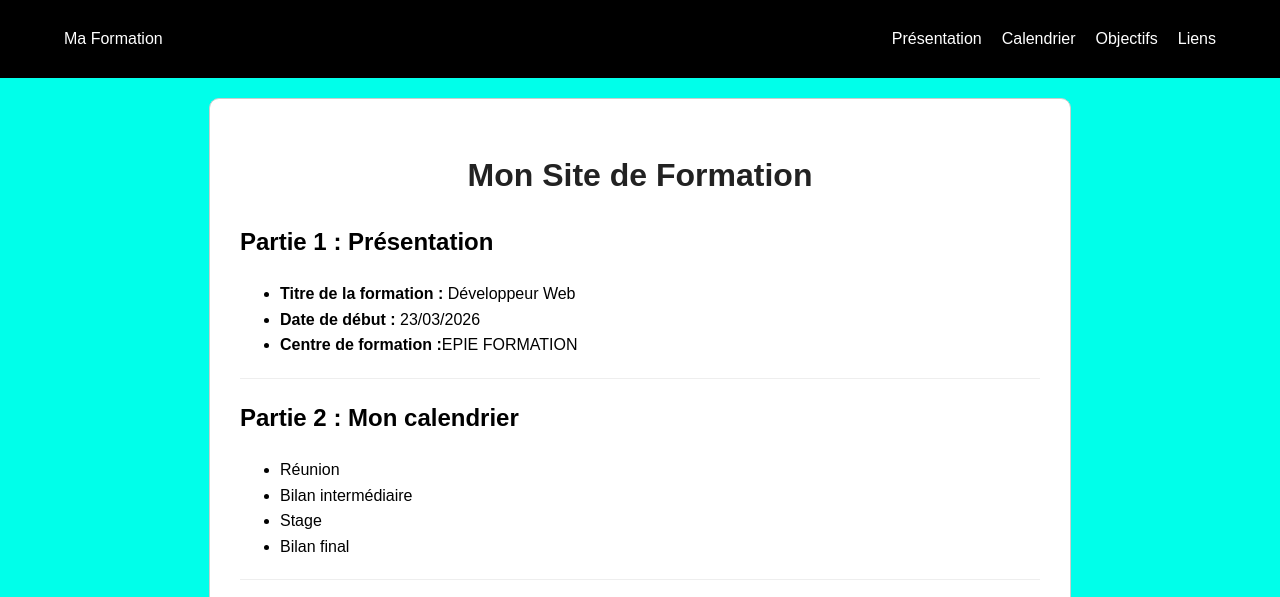
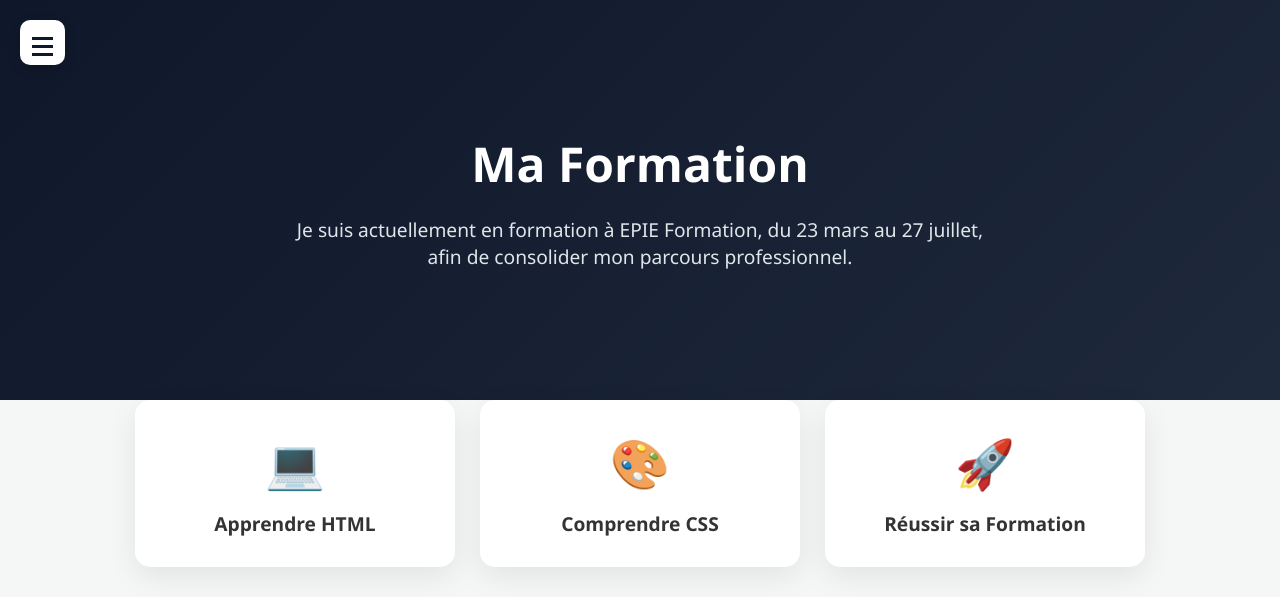
Before and after one commit to LaurentSta/epiejekyll, a Jekyll site: the page assets/projets/amjad/index.html, which Jekyll copies as it is, in a window 1280 px wide and 1400 px high. Shown: the top 597 px of the window. Built offline with Jekyll 4.4.1, drawn with Linux system fonts in a browser that asks for light colours; some of the changed text lies outside the part shown; grey boxes are pictures that could not be loaded.

Commit message:
Recharge les projets CSS et ajoute Lohan

```diff
--- a/assets/projets/amjad/index.html
+++ b/assets/projets/amjad/index.html
@@ -3,93 +3,50 @@
 <head>
     <meta charset="UTF-8">
     <meta name="viewport" content="width=device-width, initial-scale=1.0">
-    <title>Mon Parcours de Formation</title>
-    <link rel="stylesheet" href="styles.css">
+    <title>Mon Site Professionnel</title>
+    <link rel="stylesheet" href="style.css">
 </head>
 <body>
 
-    <nav class="navbar">
-        <div class="logo">Ma Formation</div>
-        <button class="hamburger" id="hamburger" aria-label="Menu">
-            <span></span>
-            <span></span>
-            <span></span>
-        </button>
-        <ul class="nav-links" id="nav-links">
-            <li><a href="#presentation">Présentation</a></li>
-            <li><a href="#calendrier">Calendrier</a></li>
-            <li><a href="#objectifs">Objectifs</a></li>
-            <li><a href="#liens">Liens</a></li>
+    <nav>
+        <input type="checkbox" id="menu-toggle">
+        <label for="menu-toggle" class="hamburger">
+            <span></span><span></span><span></span>
+        </label>
+        <ul class="menu-items">
+            <li><a href="#" target="_blank" rel="noopener noreferrer">Réunion</a></li>
+            <li><a href="#" target="_blank" rel="noopener noreferrer">Bilan intermédiaire</a></li>
+            <li><a href="#" target="_blank" rel="noopener noreferrer">Stage</a></li>
+            <li><a href="#" target="_blank" rel="noopener noreferrer">Bilan Final</a></li>
         </ul>
     </nav>
 
+    <section class="hero">
+        <h1>Ma Formation</h1>
+        <p>Je suis actuellement en formation à EPIE Formation, du 23 mars au 27 juillet, afin de consolider mon parcours professionnel.</p>
+    </section>
+
     <div class="container">
-        <h1>Mon Site de Formation</h1>
+        <details>
+            <summary><span class="icon">💻</span> Apprendre HTML</summary>
+            <div class="content">Le langage de base pour structurer vos pages web. C'est ici que tout commence.</div>
+        </details>
 
-        <section id="presentation" class="section-card">
-            <h2>Partie 1 : Présentation</h2>
-            <ul>
-                <li><strong>Titre de la formation :</strong> Développeur Web</li>
-                <li><strong>Date de début :</strong> 23/03/2026</li>
-                <li><strong>Centre de formation :</strong>EPIE FORMATION</li>
-            </ul>
-        </section>
+        <details>
+            <summary><span class="icon">🎨</span> Comprendre CSS</summary>
+            <div class="content">Le style et le design. Apprenez à rendre vos sites beaux et responsives sur tous les écrans.</div>
+        </details>
 
-        <hr>
-
-        <section id="calendrier" class="section-card">
-            <h2>Partie 2 : Mon calendrier</h2>
-            <ul>
-                <li>Réunion</li>
-                <li>Bilan intermédiaire</li>
-                <li>Stage</li>
-                <li>Bilan final</li>
-            </ul>
-        </section>
-
-        <hr>
-
-        <section id="objectifs" class="section-card">
-            <h2>Partie 3 : Objectifs personnels</h2>
-            <p>Créer une liste :</p>
-            <ul>
-                <li>Apprendre HTML</li>
-                <li>Comprendre CSS</li>
-                <li>Créer un site propre</li>
-                <li>Réussir ma formation</li>
-            </ul>
-        </section>
-
-        <hr>
-
-        <section id="liens" class="links-section">
-            <h2>🔗 Liens obligatoires</h2>
-            <p>Ajouter :</p>
-            <div class="links-container">
-                <a href="https://www.google.com" target="_blank" rel="noopener noreferrer">Google</a>
-                <a href="https://www.wikipedia.org" target="_blank" rel="noopener noreferrer">Wikipédia</a>
-                <a href="page2.html" target="_blank" rel="noopener noreferrer">Ma page personnelle (page2.html)</a>
-            </div>
-        </section>
-
-        <hr>
-
-        <section class="bonus-section">
-            <h2><span class="icon">🎓</span> Bonus</h2>
-            <p>Voici un chat qui mange un humburger</p>
-            <img src="images.jfif" alt="Tour Eiffel" class="main-image">
-        </section>
+        <details>
+            <summary><span class="icon">🚀</span> Réussir sa Formation</summary>
+            <div class="content">Organisation, pratique régulière et motivation sont les clés pour devenir un expert.</div>
+        </details>
     </div>
 
-    <script>
-        const hamburger = document.getElementById('hamburger');
-        const navLinks = document.getElementById('nav-links');
-
-        hamburger.addEventListener('click', () => {
-            navLinks.classList.toggle('active');
-            hamburger.classList.toggle('open');
-        });
-    </script>
+    <div class="cat-footer">
+        <img src="https://media.giphy.com/media/v1.Y2lkPTc5MGI3NjExNHJueGZueXlyZ3R4Z3R4Z3R4Z3R4Z3R4Z3R4Z3R4Z3R4Z3R4Z3R4JmVwPXYxX2ludGVybmFsX2dpZl9ieV9pZCZjdD1n/JIX9t2j0ZTN9S/giphy.gif"
+             alt="Chat développeur" class="gif-chat">
+    </div>
 
 </body>
 </html>
--- /dev/null
+++ b/assets/projets/amjad/style.css
@@ -0,0 +1,163 @@
+/* --- VARIABLES ET RESET --- */
+:root {
+    --primary-bg: #0f172a;
+    --accent: #6c5ce7;
+    --white: #ffffff;
+    --text-gray: #dfe6e9;
+}
+
+* {
+    margin: 0;
+    padding: 0;
+    box-sizing: border-box;
+}
+
+body {
+    font-family: 'Segoe UI', sans-serif;
+    background: #f4f7f6;
+    color: #333;
+}
+
+/* --- MENU HAMBURGER --- */
+nav {
+    position: fixed;
+    top: 20px;
+    left: 20px;
+    z-index: 1000;
+}
+
+#menu-toggle {
+    display: none;
+}
+
+.hamburger {
+    display: block;
+    width: 45px;
+    height: 45px;
+    cursor: pointer;
+    background: var(--white);
+    border-radius: 10px;
+    padding: 12px;
+    box-shadow: 0 4px 12px rgba(0,0,0,0.15);
+}
+
+.hamburger span {
+    display: block;
+    width: 100%;
+    height: 3px;
+    background: var(--primary-bg);
+    margin: 5px 0;
+    transition: 0.3s;
+}
+
+.menu-items {
+    position: absolute;
+    top: 55px;
+    left: 0;
+    background: var(--white);
+    padding: 20px;
+    border-radius: 12px;
+    box-shadow: 0 10px 25px rgba(0,0,0,0.2);
+    list-style: none;
+    transform: translateX(-160%);
+    transition: 0.5s cubic-bezier(0.68, -0.55, 0.27, 1.55);
+}
+
+#menu-toggle:checked ~ .menu-items {
+    transform: translateX(0);
+}
+
+.menu-items li {
+    margin: 15px 0;
+}
+
+.menu-items a {
+    text-decoration: none;
+    color: var(--primary-bg);
+    font-weight: bold;
+}
+
+/* --- SECTION HERO --- */
+.hero {
+    background: linear-gradient(135deg, #0f172a 0%, #1e293b 100%);
+    color: var(--white);
+    padding: 100px 20px;
+    text-align: center;
+    min-height: 400px;
+    display: flex;
+    flex-direction: column;
+    justify-content: center;
+    align-items: center;
+}
+
+.hero h1 {
+    font-size: 3rem;
+    margin-bottom: 20px;
+}
+
+.hero p {
+    font-size: 1.2rem;
+    max-width: 700px;
+    color: var(--text-gray);
+}
+
+/* --- CARTES (DETAILS) --- */
+.container {
+    display: flex;
+    gap: 25px;
+    justify-content: center;
+    flex-wrap: wrap;
+    padding: 50px 20px;
+    margin-top: -50px;
+}
+
+details {
+    background: var(--white);
+    border-radius: 15px;
+    padding: 30px;
+    width: 320px;
+    box-shadow: 0 10px 30px rgba(0,0,0,0.08);
+    cursor: pointer;
+    transition: 0.3s;
+}
+
+details[open] {
+    transform: translateY(-10px);
+}
+
+summary {
+    list-style: none;
+    font-weight: bold;
+    font-size: 1.2rem;
+    text-align: center;
+    outline: none;
+}
+
+summary::-webkit-details-marker {
+    display: none;
+}
+
+.icon {
+    font-size: 3rem;
+    display: block;
+    margin-bottom: 15px;
+}
+
+.content {
+    margin-top: 20px;
+    padding-top: 20px;
+    border-top: 1px solid #eee;
+    color: #636e72;
+    line-height: 1.7;
+}
+
+/* --- CHAT --- */
+.cat-footer {
+    text-align: center;
+    padding: 40px 0;
+}
+
+.gif-chat {
+    width: 150px;
+    border-radius: 20px;
+}
--- a/assets/projets/amjad/styles.css
+++ /dev/null
@@ -1,123 +0,0 @@
-/* --- Styles Généraux --- */
-body {
-    background-color: #00ffea;
-    font-family: 'Arial', sans-serif;
-    color: #000000;
-    margin: 0;
-    line-height: 1.6;
-}
-
-.container {
-    max-width: 800px;
-    margin: 20px auto;
-    background-color: white;
-    padding: 30px;
-    border: 1px solid #ccc;
-    border-radius: 10px;
-}
-
-h1 {
-    text-align: center;
-    color: #222;
-}
-
-h2 {
-    color: #000000;
-    font-size: 1.5rem;
-}
-
-hr {
-    border: 0;
-    border-top: 1px solid #eee;
-    margin: 20px 0;
-}
-
-/* --- Barre de Navigation & Hamburger --- */
-.navbar {
-    display: flex;
-    justify-content: space-between;
-    align-items: center;
-    background-color: #000000;
-    color: white;
-    padding: 10px 5% ;
-    position: sticky;
-    top: 0;
-    z-index: 1000;
-}
-
-.nav-links {
-    display: flex;
-    list-style: none;
-    gap: 20px;
-}
-
-.nav-links a {
-    color: white;
-    text-decoration: none;
-    font-size: 16px;
-}
-
-.hamburger {
-    display: none;
-    flex-direction: column;
-    gap: 5px;
-    background: none;
-    border: none;
-    cursor: pointer;
-}
-
-.hamburger span {
-    display: block;
-    width: 25px;
-    height: 3px;
-    background-color: rgb(38, 0, 255);
-    transition: 0.3s;
-}
-
-/* --- Liens et Image --- */
-.links-container {
-    display: flex;
-    flex-direction: column;
-    gap: 10px;
-}
-
-.links-container a {
-    color: #0066cc;
-    text-decoration: underline;
-}
-
-.main-image {
-    max-width: 100%;
-    height: auto;
-    border-radius: 8px;
-    border: 2px solid #ddd;
-    margin-top: 10px;
-}
-
-/* --- Responsive (Mobile) --- */
-@media (max-width: 768px) {
-    .hamburger {
-        display: flex;
-    }
-
-    .nav-links {
-        display: none; /* Caché par défaut */
-        flex-direction: column;
-        position: absolute;
-        top: 100%;
-        left: 0;
-        width: 100%;
-        background-color: #444;
-        padding: 20px;
-        text-align: center;
-    }
-
-    .nav-links.active {
-        display: flex; /* Affiché quand on clique */
-    }
-
-    /* Animation du burger en X */
-    .hamburger.open span:nth-child(1) { transform: translateY(8px) rotate(45deg); }
-    .hamburger.open span:nth-child(2) { opacity: 0; }
-    .hamburger.open span:nth-child(3) { transform: translateY(-8px) rotate(-45deg); }
-}
--- a/assets/projets/gname/index.html
+++ b/assets/projets/gname/index.html
@@ -18,11 +18,11 @@
         <LI><a href="stage.html" target="_blank" rel="noopener noreferrer"> Stage </a></LI>
         <LI><a href="bilanfin.html" target="_blank" rel="noopener noreferrer"> Bilan final </a></LI>
     </ul>
-   <h2> <b><p> Objectifs Personnels</p></b></h2>
+   <h2> <b><p> Objectifs Personnels</p></b>
     <ol>
         <li><a href="https://www.ionos.fr/digitalguide/sites-internet/developpement-web/apprendre-le-html-le-tutoriel-pour-debutant/" target="_blank" rel="noopener noreferrer"> Apprendre HTML</a>  </li>
         <li><a href="https://developer.mozilla.org/fr/docs/Learn_web_development/Core/Styling_basics/What_is_CSS" target="_blank" rel="noopener noreferrer"> Comprendre css </a> </li>
         <li><a href="https://promo.amen.fr/domaine-et-wordpress-avec-ia/?idl=65f30f665f382419a9dc30f4&idv=5a85911d8b086200492b84b7&idc=5a8593448b0862007d2b176a&PR=EG0&ida=621f8a3d8d5655cb7e460936&gad_source=1&gad_campaignid=9349761960&gbraid=0AAAAAD-NZdNoOGOk6_RU8L5TkLKNuG2DM&gclid=EAIaIQobChMIu5mg-YKOlAMVw0NBAh20YAZkEAAYASAAEgLysfD_BwE" target="_blank" rel="noopener noreferrer"> Créer un site propre</a> </li>
         <li> Réussir ma Formation </li>
     </ol>
-    <img src="c:\Users\g.doucoure\Downloads\epie.image.png" alt="" style="width: 700px; height: auto;">
+    <img src="https://epie-formation.fr/wp-content/uploads/2021/02/epie.png" alt="" style="width: 700px; height: auto;">
```
Also changed, not shown: _posts/2026-04-27-projet-html-css-ma-formation-psin.md (+1 -1 lines), assets/projets/lohan/index.html (added, +67 -0 lines), assets/projets/lohan/page personnelle.html (added, +69 -0 lines), assets/projets/lohan/Image lama.png (added), assets/projets/lohan/photo lama2.png (added), assets/projets/lohan/styles.css (added).
